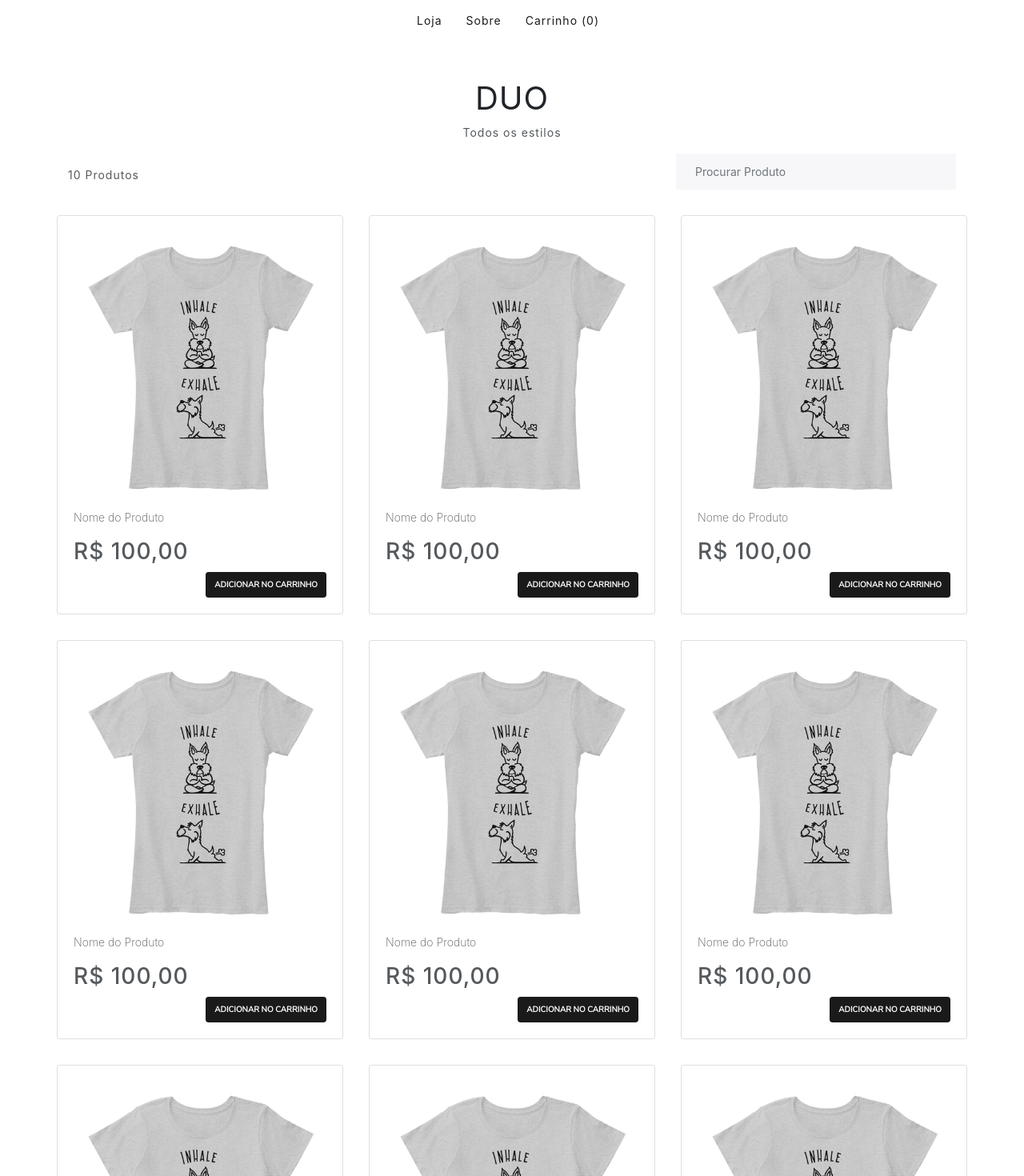
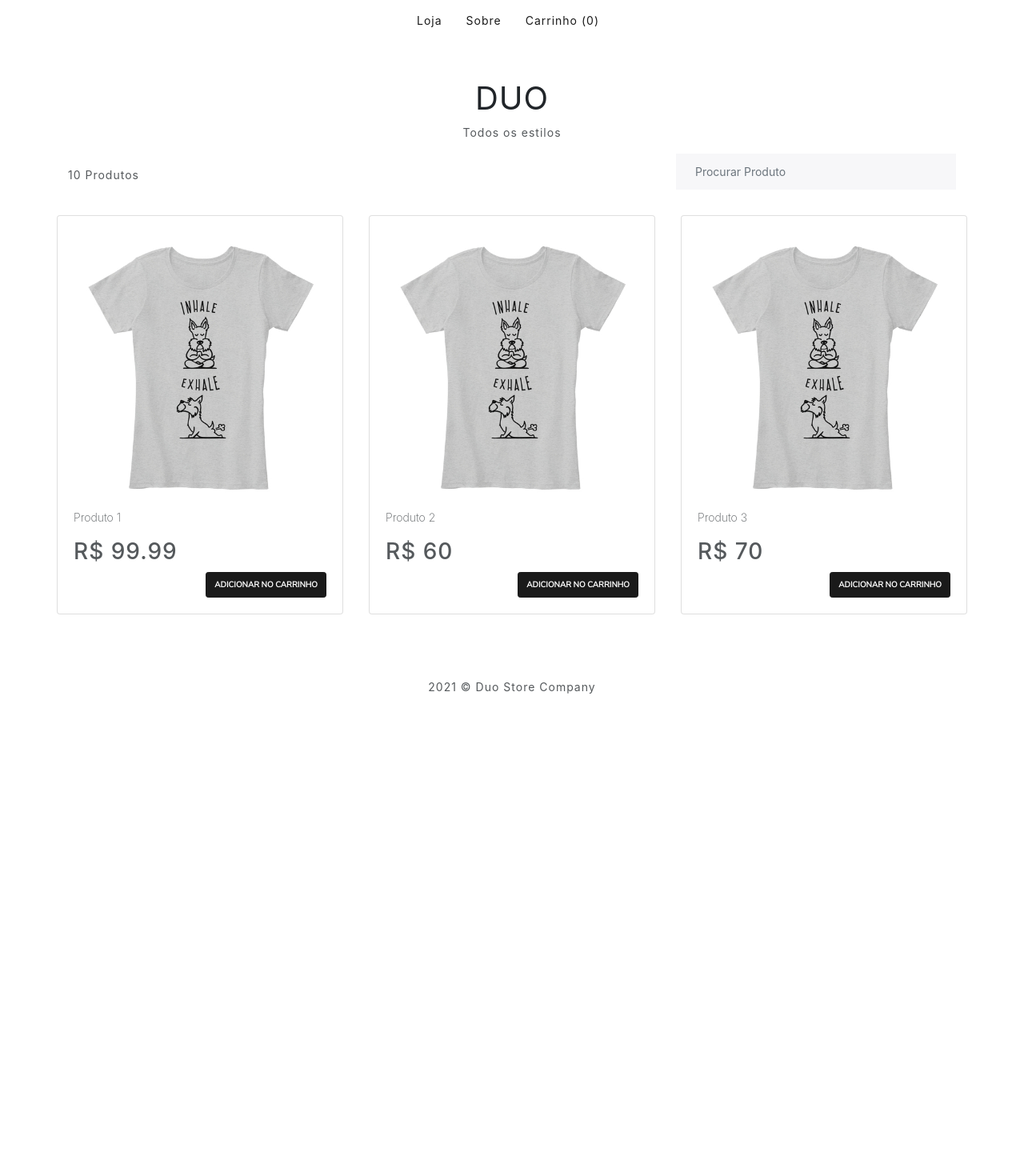
Before and after one commit to Brenw10/store, a React (Create React App) app: page / in a window 1280 px wide. Shown: the top 1470 px of the page at 80% size. After the commit the page ends 885 px from the top, so only its background shows below. Built offline with nearby package versions, Linux system fonts and the light colour scheme.

Commit message:
Local storage to keep cart items

```diff
--- a/src/components/Header.js
+++ b/src/components/Header.js
@@ -1,13 +1,16 @@
-import React from 'react';
+import React, { useState } from 'react';
 import { Link } from "react-router-dom";
 import '../styles/header.css'
+import cart from '../services/cart';
 
 function Header() {
+	const [products, setProducts] = useState(cart.get());
+
 	return (
 		<header>
 			<Link to='/'>Loja</Link>
 			<Link to='/about'>Sobre</Link>
-			<Link to='/cart'>Carrinho (0)</Link>
+			<Link to='/cart'>Carrinho ({products.reduce((prev, value) => prev + value.amount, 0)})</Link>
 		</header>
 	);
 }
--- a/src/components/ProductCard.js
+++ b/src/components/ProductCard.js
@@ -1,13 +1,14 @@
 import '../styles/product-card.css';
+import cart from '../services/cart';
 
-function ProductCard() {
+function ProductCard(props) {
   return (
     <div className="card card-body">
-      <img className="img-fluid" src='/img/product-test.jpg' alt="Nome da Imagem" />
-      <p>Nome do Produto</p>
-      <h3 className="text-left">R$ 100,00</h3>
+      <img className="img-fluid" src={props.product.image} alt={props.product.name} />
+      <p>{props.product.name}</p>
+      <h3 className="text-left">R$ {props.product.price}</h3>
       <div className="text-right">
-        <button className="btn btn-primary btn-sm">ADICIONAR NO CARRINHO</button>
+        <button className="btn btn-primary btn-sm" onClick={() => cart.setItem(props.product)}>ADICIONAR NO CARRINHO</button>
       </div>
     </div>
   );
--- a/src/components/ProductGrid.js
+++ b/src/components/ProductGrid.js
@@ -1,8 +1,30 @@
+import { useState } from "react";
 import ProductCard from "./ProductCard";
 
 function ProductGrid() {
+  const values = [
+    {
+      id: 1,
+      name: 'Produto 1',
+      image: '/img/product-test.jpg',
+      price: 99.99,
+    },
+    {
+      id: 2,
+      name: 'Produto 2',
+      image: '/img/product-test.jpg',
+      price: 60.00,
+    },
+    {
+      id: 3,
+      name: 'Produto 3',
+      image: '/img/product-test.jpg',
+      price: 70.00,
+    },
+  ];
+  const [products] = useState(values);
+
   return (
-    <>
     <div className="row">
       <div className="col-sm-8">
         <div className="py-3">10 Produtos</div>
@@ -13,39 +35,15 @@ function ProductGrid() {
         </div>
       </div>
       <div className="row">
-          <div className="col-sm-4 p-3">
-            <ProductCard />
+        {
+          products.map((product, i) =>
+            <div className="col-sm-4 p-3" key={i}>
+              <ProductCard key={i} product={product} />
             </div>
-          <div className="col-sm-4 p-3">
-            <ProductCard />
-          </div>
-          <div className="col-sm-4 p-3">
-            <ProductCard />
-          </div>
-          <div className="col-sm-4 p-3">
-            <ProductCard />
-          </div>
-          <div className="col-sm-4 p-3">
-            <ProductCard />
-          </div>
-          <div className="col-sm-4 p-3">
-            <ProductCard />
-          </div>
-          <div className="col-sm-4 p-3">
-            <ProductCard />
-          </div>
-          <div className="col-sm-4 p-3">
-            <ProductCard />
-          </div>
-          <div className="col-sm-4 p-3">
-            <ProductCard />
-          </div>
-          <div className="col-sm-4 p-3">
-            <ProductCard />
+          )
+        }
       </div>
     </div>
-      </div>
-    </>
   );
 }
 
--- /dev/null
+++ b/src/services/cart.js
@@ -0,0 +1,25 @@
+function get() {
+  const cart = localStorage.getItem('cart');
+  return cart ? JSON.parse(cart) : [];
+}
+
+function set(cart) {
+  localStorage.setItem('cart', JSON.stringify(cart));
+}
+
+function setItem(item) {
+  const card = get();
+  const index = card.findIndex(value => value.id === item.id);
+  if (index >= 0) {
+    card[index].amount += 1;
+    set(card);
+  }
+  else {
+    set(card.concat(Object.assign(item, { amount: 1 })));
+  }
+}
+
+export default {
+  setItem,
+  get,
+};
```
Lines whose indentation alone changed are shown as unchanged.
